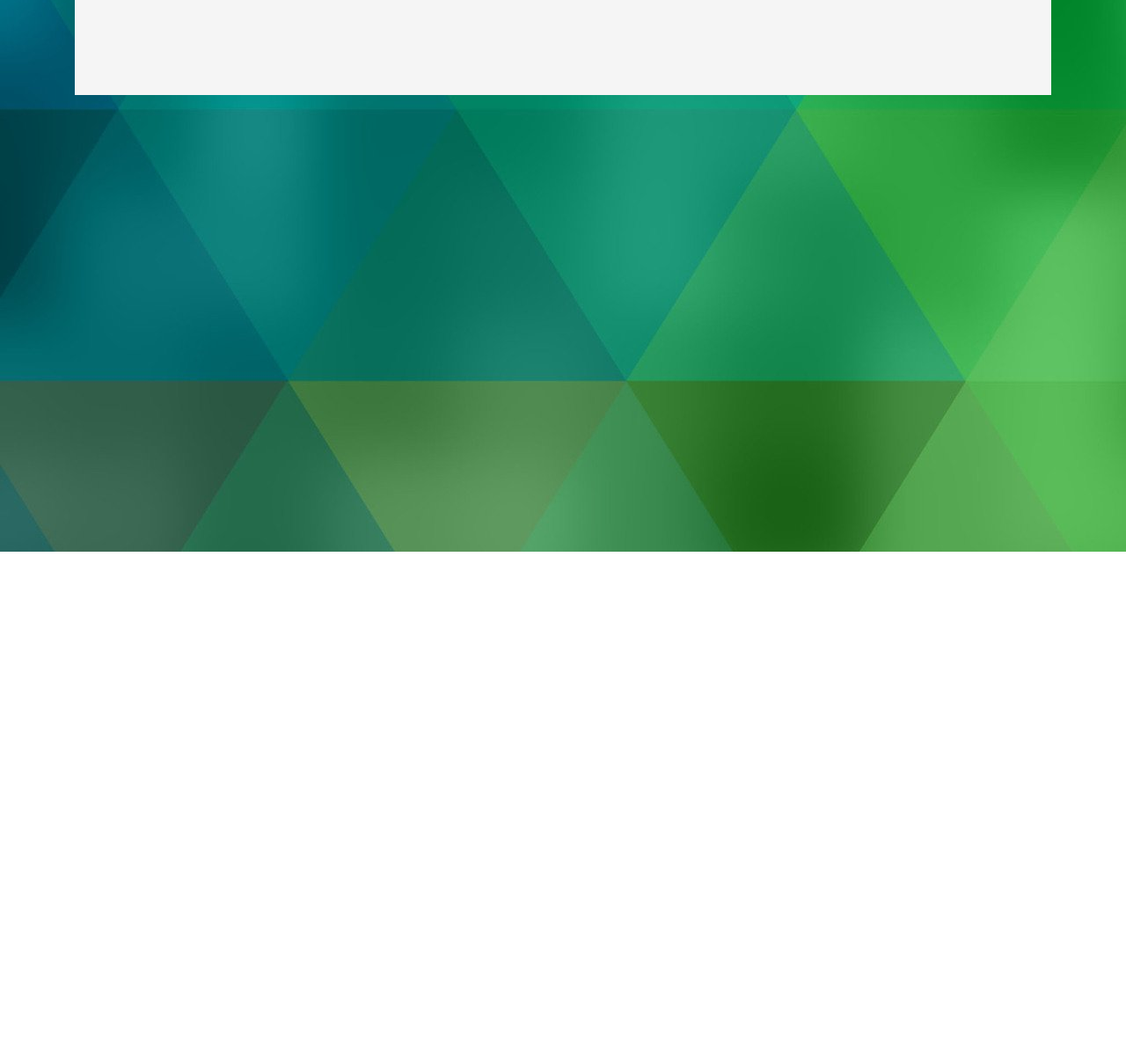
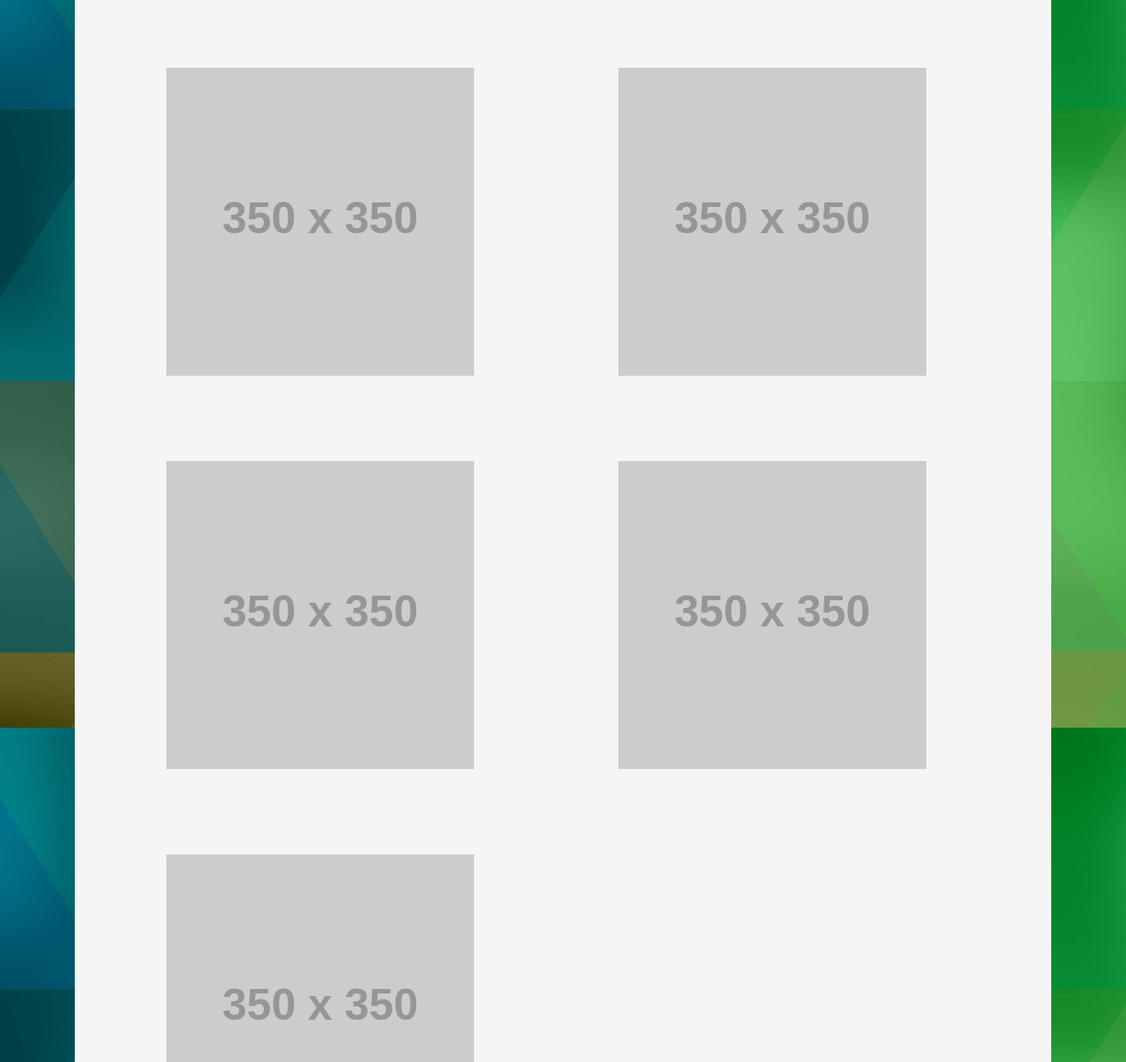
Before and after one commit to DanMcC94/Portfolio, a plain HTML site: page portfolio.html in a window 1280 px wide. Shown: the part 173-1380 px from the top of the page at 88% size. Before the commit the page ends 800 px from the top, so only its background shows below. Drawn offline with nearby package versions, Linux system fonts and the light colour scheme; placeholder pictures from the web are drawn by us.

Commit message:
added placeholder images and added padding

```diff
--- a/assets/css/style.css
+++ b/assets/css/style.css
@@ -23,3 +23,7 @@ body {
 .centerText {
     text-align: center;
 }
+
+.img-fluid {
+    padding: 10%;
+}
--- a/portfolio.html
+++ b/portfolio.html
@@ -30,8 +30,28 @@
                 <article class="Block">
                     <h1 class="centerText">Portfolio</h1>
                 </br>
+                <div class="row">
+                    <div class="col-sm-6 col-md-12 col-lg-6">
+                      <img class="img-fluid port-image" src="https://via.placeholder.com/350x350" alt="">
+                    </div>
+                    <div class="col-sm-6 col-md-12 col-lg-6">
+                      <img class="img-fluid port-image" src="https://via.placeholder.com/350x350" alt="">
+                    </div>
+                  </div>
+                  <div class="row">
+                    <div class="col-sm-6 col-md-12 col-lg-6">
+                      <img class="img-fluid port-image" src="https://via.placeholder.com/350x350" alt="">
+                    </div>
+                    <div class="col-sm-6 col-md-12 col-lg-6">
+                      <img class="img-fluid port-image" src="https://via.placeholder.com/350x350" alt="">
+                    </div>
+                  </div>
+                  <div class="row">
+                    <div class="col-sm-6 col-md-12 col-lg-6">
+                      <img class="img-fluid port-image" src="https://via.placeholder.com/350x350" alt="">
+                    </div>
+                  </div>
 
-            </br>
 
                 </article>
             </div>
```
